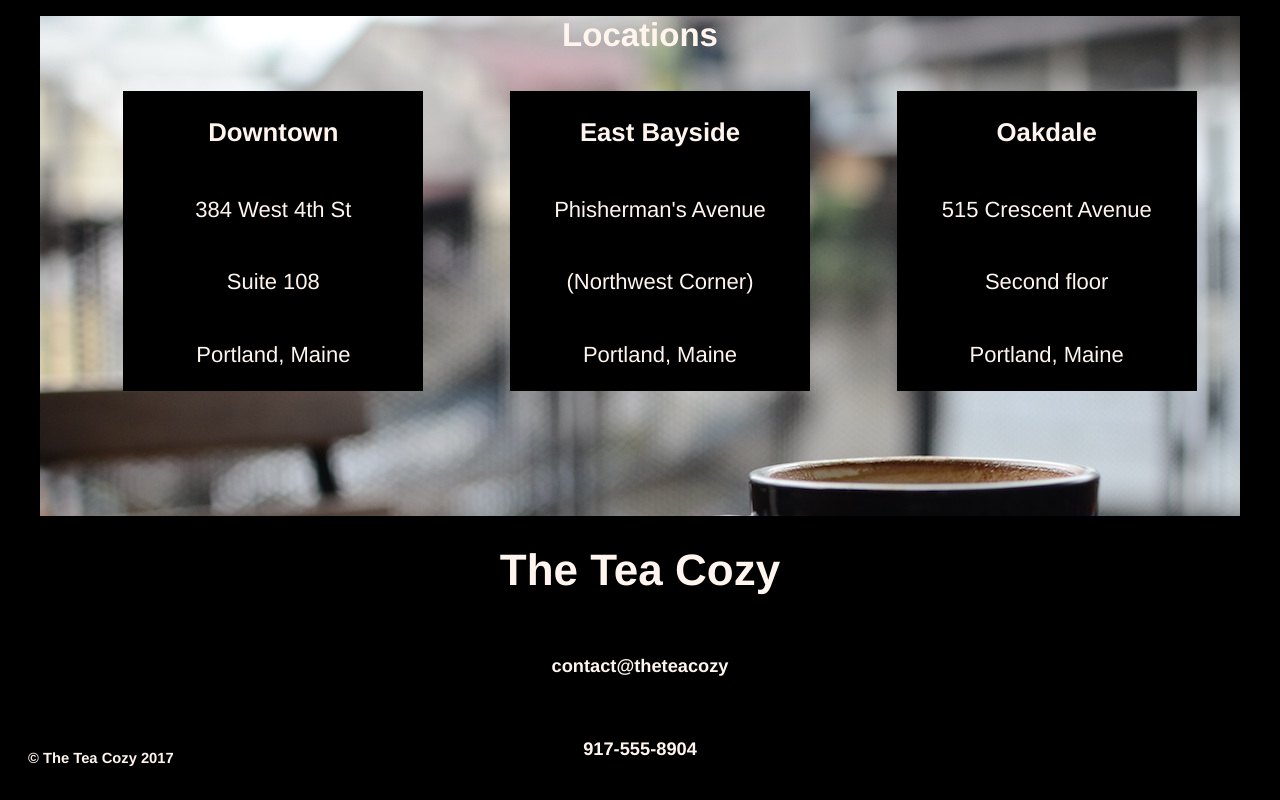
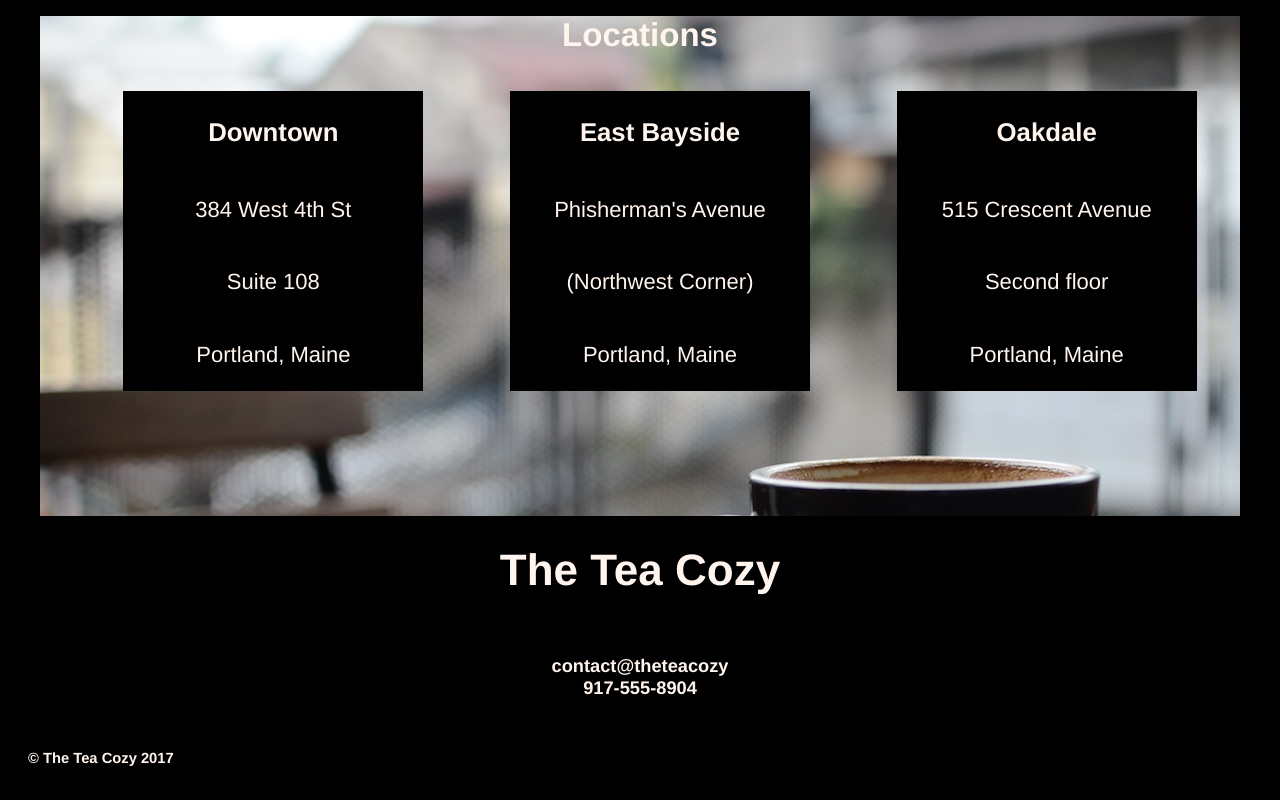
Before and after one commit to nemosfate/teacozy, a plain HTML site: page index.html in a window 1280 px wide. Shown: the part 1617-2417 px from the top of the page. Drawn offline with Linux system fonts and the light colour scheme.

Commit message:
contact fixed

```diff
--- a/index.html
+++ b/index.html
@@ -64,8 +64,8 @@
     <footer>
       <div class="contact">
         <h1>The Tea Cozy</h1>
-        <h5>contact@theteacozy</h5>
-        <h5>917-555-8904</h5>
+        <h5>contact@theteacozy
+        </br>917-555-8904</h5>
       </div>
       <div id="copyright">
         <h6>&copy; The Tea Cozy 2017</h6>
```
